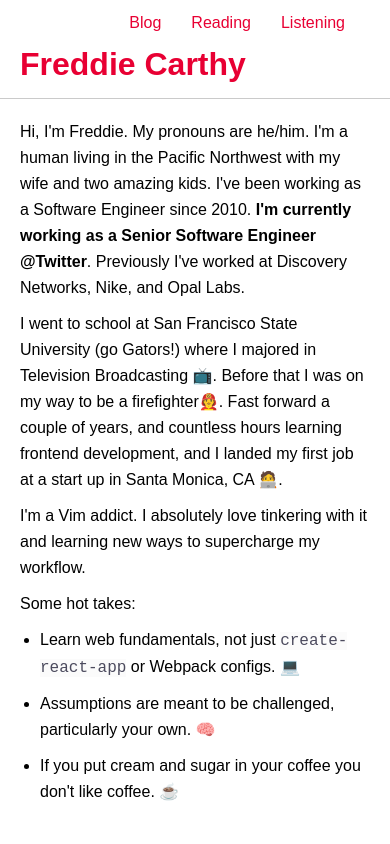
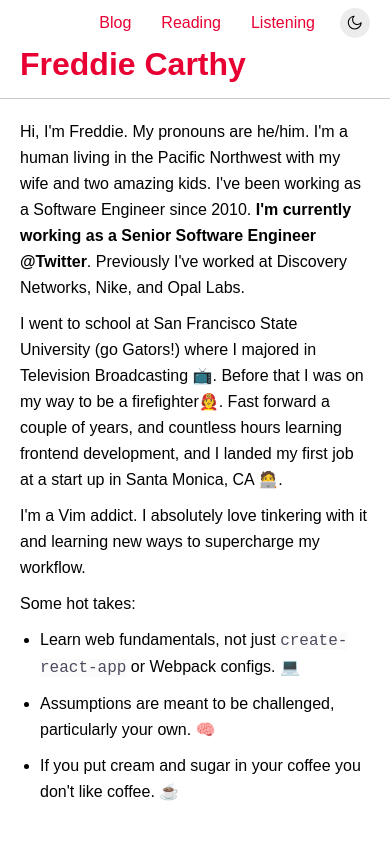
Before and after one commit to gjunkie/freddiecarthy, a Next.js app: page / in a window 390 px wide. Shown: the top 844 px of the page. Built offline with nearby package versions, Linux system fonts and the light colour scheme.

Commit message:
fix footer and theme toggle styles

```diff
--- a/components/Footer/Footer.module.css
+++ b/components/Footer/Footer.module.css
@@ -37,7 +37,7 @@
 
 .contents {
   display: flex;
-  width: 800px;
+  width: 1040px;
   z-index: 1;
 }
 
--- a/components/ThemeToggle/ThemeToggle.module.css
+++ b/components/ThemeToggle/ThemeToggle.module.css
@@ -41,9 +41,6 @@
 @media (max-width: 800px) {
   .themeToggle {
     height: 30px;
-    position: absolute;
-    right: 15px;
-    top: -45px;
     width: 30px;
   }
 
```
